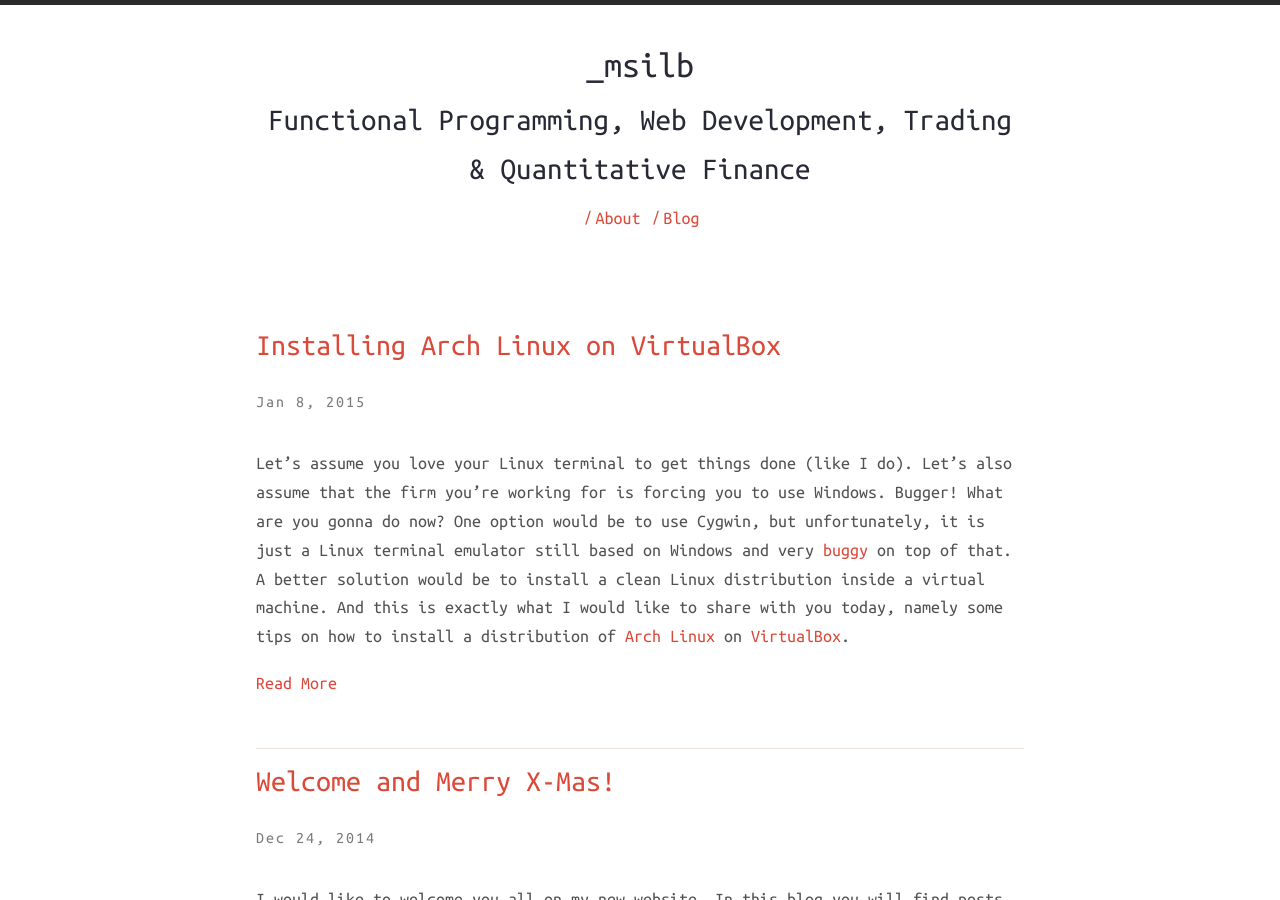
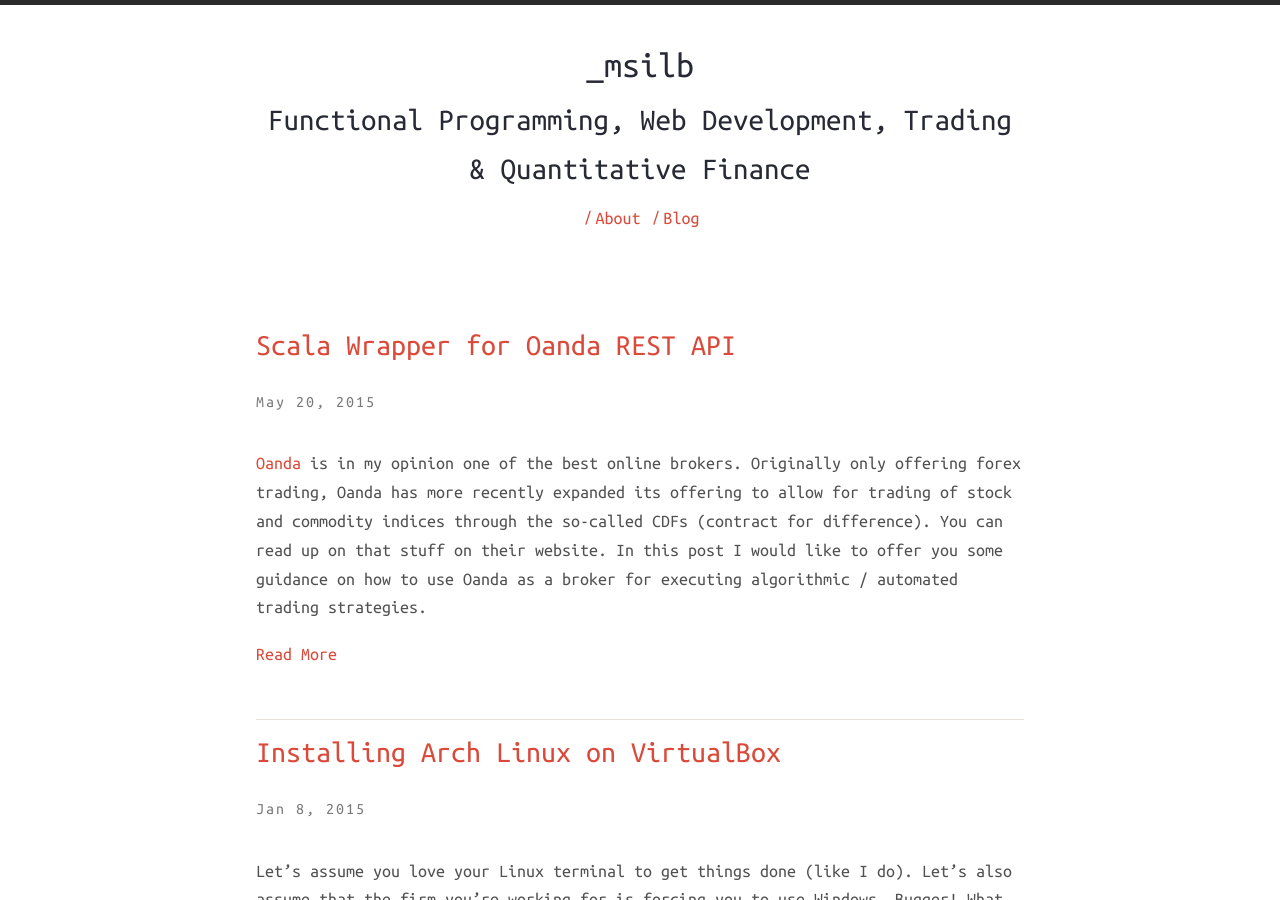
Before and after one commit to msilb/msilb.github.io, a Jekyll site: the page built from index.html, in a window 1280 px wide and 900 px high. Built offline with Jekyll 4.4.1, drawn with Linux system fonts in a browser that asks for light colours; nearby versions of some CDN libraries; some of the changed lines change nothing that is shown.

Commit message:
New post on scalanda.

```diff
--- a/_config.yml
+++ b/_config.yml
@@ -39,6 +39,9 @@ harmony:
   # Toggle disclaimer in footer
   show_disclaimer: false
 
+version:
+  scalanda: 0.3.3
+
 # Conversion / Build settings
 markdown:    kramdown
 # This is how you put pygments config in jekyll 2.0 instead of pygments: true
--- /dev/null
+++ b/_posts/2015-5-20-scala-wrapper-for-oanda-rest-api.md
@@ -0,0 +1,74 @@
+---
+layout: post
+title: Scala Wrapper for Oanda REST API
+comments: true
+---
+
+[Oanda](http://oanda.com) is in my opinion one of the best online brokers.
+Originally only offering forex trading, Oanda has more recently expanded its offering to allow for trading of stock and commodity indices through the so-called CDFs (contract for difference).
+You can read up on that stuff on their website.
+In this post I would like to offer you some guidance on how to use Oanda as a broker for executing algorithmic / automated trading strategies.
+
+Their new REST-based [API](http://developer.oanda.com/rest-live/introduction) can be used with any language in order to connect to Oanda's servers and fetch market data / place orders.
+There main downsides to using the REST API directly is that it is not type-safe.
+For instance, if you look at some of their examples using `curl` you will notice that all input parameters and returned values are essentially strings, even if the actual value is a number or a boolean or an enumeration.
+This may be ok for simple testing but in a large trading application this will most certainly become a source for all kinds of bugs that are hard to track down.
+That's why I created a Scala wrapper for Oanda's API called [Scalanda](https://github.com/msilb/scalanda), which provides a type-safe domain model for all input and output values.
+It is based on [Akka](http://akka.io) to provide the non-blocking API, which means that all interaction has to be done in an actor-conform fashion.
+
+Simply drop this line into your `build.sbt` to use it from your Scala/Akka-based trading application:
+
+{% highlight scala %}
+libraryDependencies += "com.msilb" %% "scalanda" % "{{site.version.scalanda}}"
+{% endhighlight %}
+
+Scalanda is internally utilizing the [Spray](http://spray.io) library as a non-blocking HTTP client to send requests to and receive responses from the Oanda server.
+The core of the HTTP communication is the following piece of code:
+
+{% highlight scala %}
+def pipelineFuture[T <: Response](implicit unmarshaller: FromResponseUnmarshaller[T]): Future[HttpRequest => Future[T]] =
+    for {
+      Http.HostConnectorInfo(connector, _) <- IO(Http) ? Http.HostConnectorSetup(
+        host = env.restApiUrl(),
+        port = if (env.authenticationRequired()) 443 else 80,
+        sslEncryption = env.authenticationRequired(),
+        defaultHeaders = authTokenOpt
+            .map(authToken => List(HttpHeaders.Authorization(OAuth2BearerToken(authToken))))
+            .getOrElse(Nil)
+      )
+    } yield authTokenOpt match {
+      case Some(authToken) => addCredentials(OAuth2BearerToken(authToken)) ~> sendReceive(connector) ~> unmarshal[T]
+      case None => sendReceive(connector) ~> unmarshal[T]
+    }
+{% endhighlight %}
+
+This probably requires some explanation.
+As you can see here I am defining the so-called pipeline `Future`, which will be the base routing for processing all HTTP requests and receiving responses.
+Essentially, what happens here is that first of all a new HTTP connection is established to Oanda's server using the URL specific for the selected environment (Sandbox, Practice or Production).
+Also depending on the environment we need to send the authentication token.
+Once the connection is successfully established, we return the `Future` of type `HttpRequest => Future[T]` denoting a function from `HttpRequest` to a `Future` of type `T`, where `T` is a sub-class of `Response`.
+
+In a concrete example we can then use the base pipeline `Future` to request a list of tradeable instruments for a specific account:
+
+
+{% highlight scala %}
+case req: GetInstrumentsRequest =>
+      log.info("Getting instruments: {}", req)
+      val uri = Uri("/v1/instruments").withQuery(
+        Query.asBodyData(
+          Seq(
+            Some(("accountId", accountId.toString)),
+            req.fields.map(fields => ("fields", fields.mkString(","))),
+            req.instruments.map(instruments => ("instruments", instruments.mkString(",")))
+          ).flatten
+        )
+      )
+      handleRequest(pipelineFuture[GetInstrumentsResponse].flatMap(_(Get(uri))))
+{% endhighlight %}
+
+Have a look at the [source code](https://github.com/msilb/scalanda) and feel free to ask me any questions related to usage of the API wrapper.
+I tried to cover all functionality offered by Oanda's API but if you feel that something is missing or you would like to enhance the functionality, simply fork the repo and send a pull request.
+
+Enjoy and good luck testing your trading strategies!
+
+PS: I will cover a sample trading strategy I have implemented in Scala in one of the future posts. Stay tuned.
```
